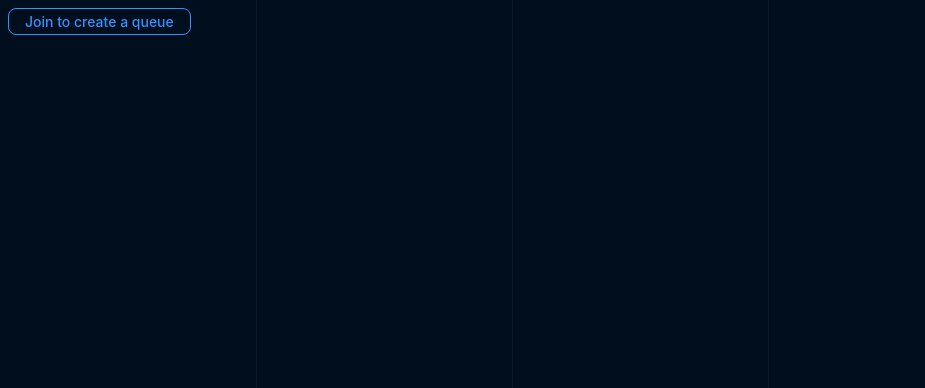
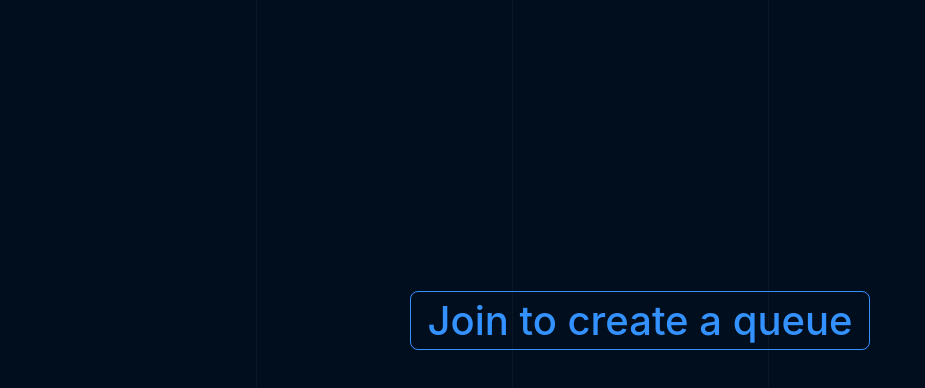
Before and after one commit to pennane/qer, a React (Vite) app in the folder packages/client/: page / in a window 1280 px wide. Shown: the top 388 px of the page, without its empty margins (0-925 px from the left). Built offline with nearby package versions, Linux system fonts and the light colour scheme.

Commit message:
refa ensure login

```diff
--- a/packages/client/src/components/EnsureLogin.tsx
+++ b/packages/client/src/components/EnsureLogin.tsx
@@ -1,10 +1,72 @@
 import { FC, ReactNode } from 'react'
 import { useSpotifyAuth } from '../context/SpotifyAuthContext'
 import { Button } from './Button'
-import { ErrorText, LoadingText } from './Misc'
+import { ErrorText } from './Misc'
 import { useParams } from 'react-router-dom'
 import { useQuery } from '@tanstack/react-query'
 import { fetchQueue } from '../api'
+import styled from 'styled-components'
+import { LoadingSpinner } from './LoadingSpinner'
+
+const Wrapper = styled.div`
+  width: 100vw;
+  height: 80vh;
+  max-width: 100%;
+  max-height: 100%;
+  display: flex;
+  flex-direction: column;
+  align-items: center;
+  justify-content: center;
+  gap: 1rem;
+  position: fixed;
+  inset: 0;
+  overflow: hidden;
+  ${Button} {
+    font-size: 2.5rem;
+  }
+`
+
+const RenderEnsureLogin: FC<{
+  authError?: Error
+  loading?: boolean
+  hasId: boolean
+  hasApi: boolean
+  hasData: boolean
+  adminJoin: () => void
+  userJoin: () => void
+}> = ({ authError, loading, adminJoin, userJoin, hasId, hasApi, hasData }) => {
+  if (authError) {
+    return <ErrorText>Auth failed: {authError.message}</ErrorText>
+  }
+
+  if (loading) {
+    return <LoadingSpinner />
+  }
+
+  if (!hasId) {
+    return (
+      <Button disabled={loading} onClick={adminJoin}>
+        Join to create a queue
+      </Button>
+    )
+  }
+
+  if (hasData && !hasApi) {
+    return (
+      <Button disabled={loading} onClick={userJoin}>
+        Join existing queue
+      </Button>
+    )
+  }
+
+  return (
+    <Wrapper>
+      <Button disabled={loading} onClick={adminJoin}>
+        Join to create a queue
+      </Button>
+    </Wrapper>
+  )
+}
 
 export const EnsureLogin: FC<{ children: ReactNode }> = ({ children }) => {
   const { id } = useParams<{ id: string }>()
@@ -25,37 +87,21 @@ export const EnsureLogin: FC<{ children: ReactNode }> = ({ children }) => {
     error: authError
   } = useSpotifyAuth()
 
-  if (authError) {
-    return <ErrorText>Auth failed: {authError.message}</ErrorText>
-  }
-
-  if (loading || isLoading) {
-    return <LoadingText>... loading :D</LoadingText>
-  }
-
-  if (!id) {
-    return (
-      <Button disabled={loading} onClick={joinAsQueueAdmin}>
-        Join to create a queue
-      </Button>
-    )
-  }
-
-  if (data && api) {
+  if (api && data) {
     return <>{children}</>
   }
 
-  if (data && !api) {
-    return (
-      <Button disabled={loading} onClick={joinAsQueueUser}>
-        Join existing queue
-      </Button>
-    )
-  }
-
   return (
-    <Button disabled={loading} onClick={joinAsQueueAdmin}>
-      Join to create a queue
-    </Button>
+    <Wrapper>
+      <RenderEnsureLogin
+        loading={loading || isLoading}
+        adminJoin={joinAsQueueAdmin}
+        userJoin={joinAsQueueUser}
+        hasApi={!!api}
+        hasData={!!data}
+        hasId={!!id}
+        authError={authError}
+      />
+    </Wrapper>
   )
 }
```
